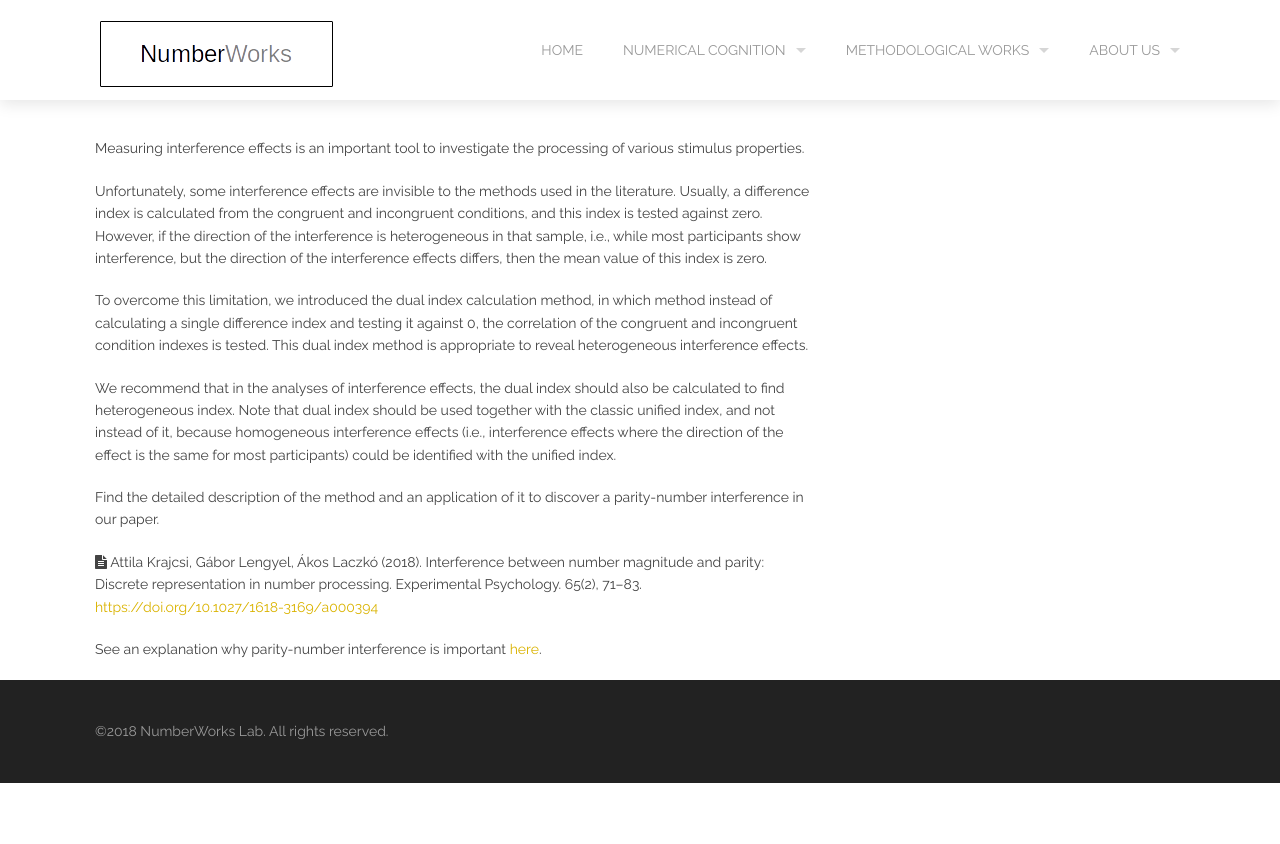
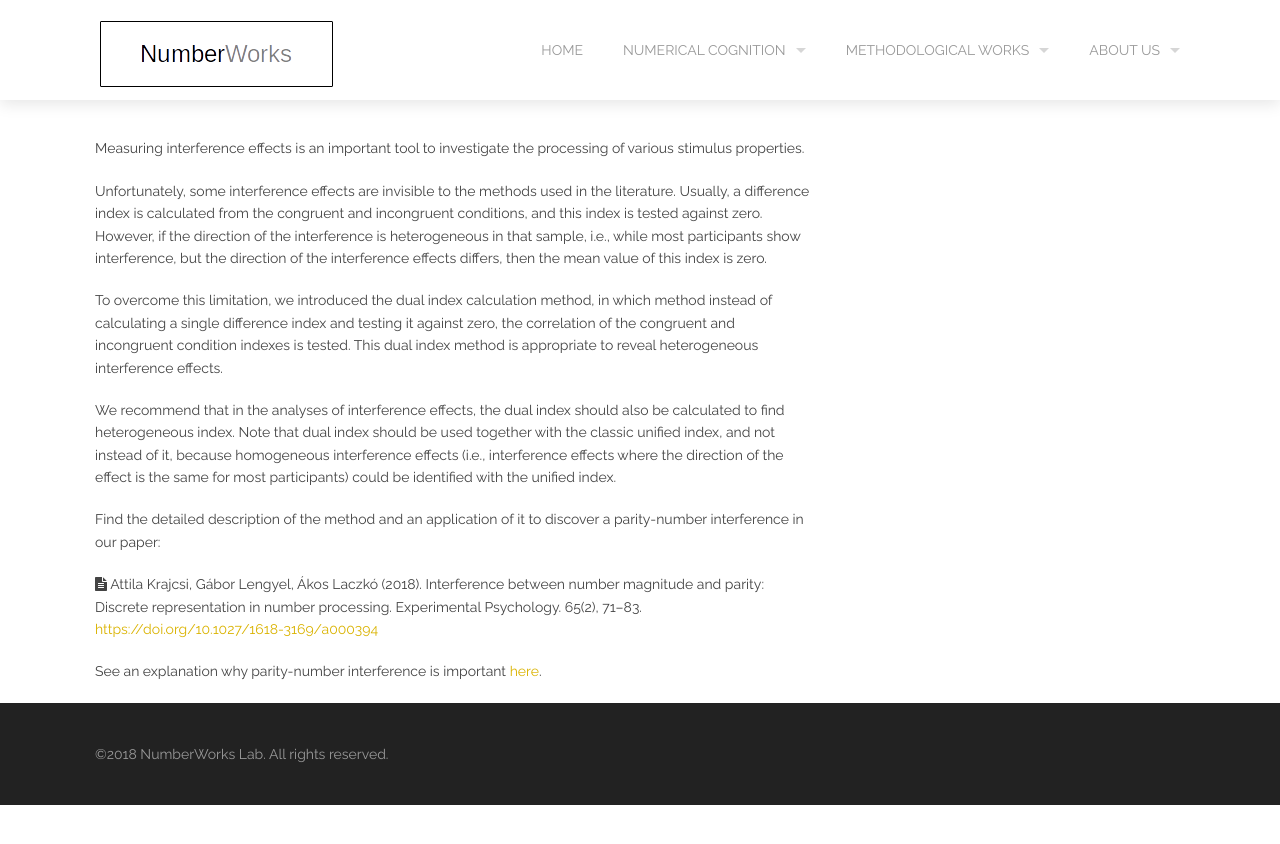
Before and after one commit to theNumberWorks/numberworks_website, a Jekyll site: the page built from heterogeneous_interference.md, in a window 1280 px wide. Shown: the top 844 px of the page. Built offline with Jekyll 4.4.1, drawn with Linux system fonts in a browser that asks for light colours; our own code applies the rules of GitHub Pages for plain Markdown files.

Commit message:
PNARC fixes

```diff
--- a/heterogeneous_interference.md
+++ b/heterogeneous_interference.md
@@ -2,11 +2,11 @@ Measuring interference effects is an important tool to investigate the processin
 
 Unfortunately, some interference effects are invisible to the methods used in the literature. Usually, a difference index is calculated from the congruent and incongruent conditions, and this index is tested against zero. However, if the direction of the interference is heterogeneous in that sample, i.e., while most participants show interference, but the direction of the interference effects differs, then the mean value of this index is zero.
 
-To overcome this limitation, we introduced the dual index calculation method, in which method instead of calculating a single difference index and testing it against 0, the correlation of the congruent and incongruent condition indexes is tested. This dual index method is appropriate to reveal heterogeneous interference effects.
+To overcome this limitation, we introduced the dual index calculation method, in which method instead of calculating a single difference index and testing it against zero, the correlation of the congruent and incongruent condition indexes is tested. This dual index method is appropriate to reveal heterogeneous interference effects.
 
 We recommend that in the analyses of interference effects, the dual index should also be calculated to find heterogeneous index. Note that dual index should be used together with the classic unified index, and not instead of it, because homogeneous interference effects (i.e., interference effects where the direction of the effect is the same for most participants) could be identified with the unified index.
 
-Find the detailed description of the method and an application of it to discover a parity-number interference in our paper.
+Find the detailed description of the method and an application of it to discover a parity-number interference in our paper:
 
 <i class='fa fa-file-text'></i> Attila Krajcsi, Gábor Lengyel, Ákos Laczkó (2018). Interference between number magnitude and parity: Discrete representation in number processing. Experimental Psychology. 65(2), 71–83. [https://doi.org/10.1027/1618-3169/a000394](https://doi.org/10.1027/1618-3169/a000394)
 
```
Also changed, not shown: discrete_semantic_system.md (+1 -1 lines).
